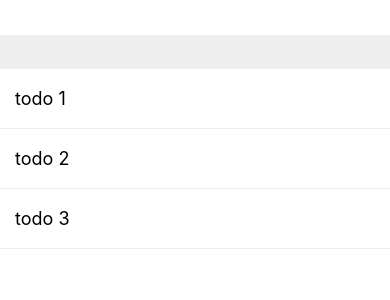
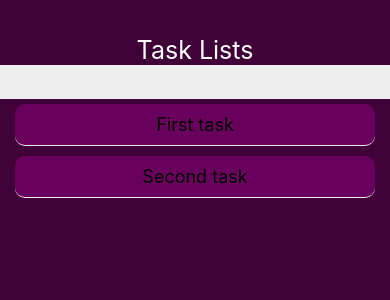
Before and after one commit to lmasucci-gt/Todo-List-App, a React Native app: screen / in a window 390 px wide. Shown: the top 300 px of the page. Built offline with nearby package versions, Linux system fonts and the light colour scheme.

Commit message:
Se crean componentes Modal y Detail. Se agrega propiedad title a estructura del TODO. Se crean estados para manejar informacion a mostrar en modal

```diff
--- a/src/actions/todos.js
+++ b/src/actions/todos.js
@@ -5,11 +5,12 @@ export const complete = (id) => ({
   payload: id,
 });
 
-export const submit = (text) => ({
+export const submit = (text, description) => ({
   type: SUBMIT,
   payload: {
     id: Math.random().toString(36),
-    desc: text,
+    title: text,
+    desc: description,
     completed: false,
   },
 });
--- /dev/null
+++ b/src/components/Detail.js
@@ -0,0 +1,28 @@
+import React from 'react';
+import { Button, FlatList, Text, View, StyleSheet, Dimensions } from 'react-native';
+
+export default ({ closeModal }) => {
+    return (
+        <>
+            <View style={styles.button}>
+                <Button title='Cerrar' onPress={closeModal}/>
+            </View>
+        </>
+    )
+}
+
+const styles = StyleSheet.create ({
+    list : {
+        height: Dimensions.get('window').height - 250,
+    },
+    item: {
+        borderBottomWidth:1,
+        borderColor: '#ccc',
+        height: 50,
+        justifyContent: 'center',
+        padding: 15,
+    },
+    button: {
+        paddingBottom:15,
+    }
+})
--- a/src/components/ListItem.js
+++ b/src/components/ListItem.js
@@ -1,32 +1,37 @@
 import React from "react";
 import { TouchableOpacity, Text, StyleSheet } from "react-native";
 
-export default ({ desc, onPress, completed }) => {
+export default ({ title, onPress, completed }) => {
   return (
     <TouchableOpacity onPress={onPress} style={styles.container}>
-
-      {completed
-      ? <Text style={[styles.text, styles.strike]}>{desc}</Text>
-      : <Text style={styles.text}>{desc}</Text>
-    }
-
+      {completed ? (
+        <Text style={[styles.text, styles.strike]}>{title}</Text>
+      ) : (
+        <Text style={styles.text}>{title}</Text>
+      )}
     </TouchableOpacity>
   );
 };
 
 const styles = StyleSheet.create({
   container: {
+    borderRadius: 10,
+    marginHorizontal: 15,
+    marginVertical: 5,
+    padding: 10,
+    backgroundColor: "#69005D",
     paddingHorizontal: 15,
-    height: 60,
     justifyContent: "center",
     borderBottomWidth: 1,
     borderBottomColor: "#eee",
+    justifyContent: "center",
+    alignItems: "center",
   },
   text: {
     fontSize: 18,
   },
   strike: {
-      textDecorationLine: 'line-through',
-      textDecorationStyle: 'solid',
-  }
+    textDecorationLine: "line-through",
+    textDecorationStyle: "solid",
+  },
 });
--- /dev/null
+++ b/src/components/Modal.js
@@ -0,0 +1,34 @@
+import React, { Children } from 'react';
+import { Dimensions, StyleSheet, Modal, View, Text } from 'react-native';
+
+export default ({ children, visibility }) => {
+    return (
+        <Modal animationType='slide' transparent={true} visible={visibility}>
+        <View style={styles.center}>
+        <View style={styles.modalView}>
+            {children}
+          </View>
+        </View>
+        </Modal>
+    )
+ }
+
+ const styles = StyleSheet.create({
+    center: {
+        flex: 1,
+        justifyContent: 'center',
+        alignItems: 'center',
+        backgroundColor: 'rgba(0,0,0,0.3)',
+      },
+    modalView: {
+        minWidth: Dimensions.get('window').width -100,
+        backgroundColor: '#fff',
+        borderRadius: 4,
+        padding: 0,
+        shadowColor: '#000',
+        shadowOffset: {
+          width: 0,
+          height: 3,
+        }
+      },
+ })
--- a/src/index.js
+++ b/src/index.js
@@ -1,60 +1,125 @@
 import React, { useState } from "react";
-import { StyleSheet, View, FlatList } from "react-native";
-import { connect } from 'react-redux'
-import { complete, submit } from './actions/todos'
-import Input from './components/Input'
-import ListItem from './components/ListItem'
+import { StyleSheet, View, FlatList, Text, Button } from "react-native";
+import { connect } from "react-redux";
+import { complete, submit } from "./actions/todos";
+import Detail from "./components/Detail";
+import Input from "./components/Input";
+import ListItem from "./components/ListItem";
+import Modal from "./components/Modal";
 
-const mapStateToProps = state => {
-  return {data: state.todos}
-}
+const mapStateToProps = (state) => {
+  return { data: state.todos };
+};
 
-const mapDispatchToProps = dispatch => ({
+const mapDispatchToProps = (dispatch) => ({
   complete: (id) => dispatch(complete(id)),
   submit: (val) => dispatch(submit(val)),
-})
+});
 
-const App = ({data, complete, submit}) => {
-
+const App = ({ data, complete, submit }) => {
   //states
-  const [titleValue, setTitleValue] = useState('');
-  const [value, setDescValue] = useState('');
+  const [titleValue, setTitleValue] = useState("");
+  const [value, setDescValue] = useState("");
+  const [visibility, setVisibility] = useState(false);
+  const [showDetailId, setShowDetailId] = useState("");
+  const [showDetailTitle, setShowDetailTitle] = useState("");
+  const [showDetailDesc, setShowDetailDesc] = useState("");
 
   const handleDesc = (val) => {
-    console.log(val)
-    setDescValue(val)
-  }
+    console.log(val);
+    setDescValue(val);
+  };
 
   const handleSubmit = () => {
-    submit(value)
-    setDescValue('')
-  }
+    submit(value);
+    setDescValue("");
+  };
+
+  const handleDetail = (id, title, desc) => {
+    setShowDetailId(id);
+    setShowDetailTitle(title);
+    setShowDetailDesc(desc);
+    setVisibility(true);
+  };
+
+  const handleCloseDetail = () => {
+    setShowDetailId("");
+    setShowDetailTitle("");
+    setShowDetailDesc("");
+    setVisibility(false);
+  };
 
   return (
-    <View style={styles.container}>
+    <View style={styles.containerHome}>
+      <View style={styles.header}>
+        <Text style={styles.headerTitle}>Task Lists</Text>
+      </View>
+
+      <View>
         <Input onChange={handleDesc} value={value} onSubmit={handleSubmit} />
         <FlatList
           style={styles.list}
           data={data}
-      keyExtractor={ x => String(x.id) }
-      renderItem={({item}) =>
-      <ListItem completed={item.completed} onPress={() => complete(item.id)} desc= {item.desc} />}
+          keyExtractor={(x) => String(x.id)}
+          renderItem={({ item }) => (
+            <ListItem
+              completed={item.completed}
+              onPress={() => handleDetail(item.id, item.title, item.desc)}
+              title={item.title}
+              desc={item.desc}
             />
+          )}
+        />
+
+        <Modal visibility={visibility}>
+          {visibility ? (
+            <View>
+              <View>
+                <Text>{showDetailTitle}</Text>
+              </View>
+              <View>
+                <Text>{showDetailDesc}</Text>
+              </View>
+              <View>
+                <Button title="Aceptar" />
+                <Button title="Cerrar" onPress={() => setVisibility(false)} />
+              </View>
+            </View>
+          ) : (
+            <Detail closeModal={() => handleCloseDetail()} />
+          )}
+        </Modal>
+      </View>
     </View>
   );
 };
 
 const styles = StyleSheet.create({
+  containerHome: {
+    flex: 1,
+    flexDirection: "column",
+    backgroundColor: "#3F0138",
+  },
+  header: {
+    marginTop: 35,
+    justifyContent: "center",
+    alignItems: "center",
+  },
+  headerTitle: {
+    color: "white",
+    alignContent: "center",
+    justifyContent: "center",
+    fontSize: 25,
+  },
   container: {
-      marginTop: 35,
     flex: 1,
-      backgroundColor: '#fff',
-      alignItems: 'flex-start',
-      justifyContent: 'flex-start',
+    backgroundColor: "#fff",
+    alignItems: "flex-start",
+    justifyContent: "flex-start",
   },
-    list : {
-      alignSelf: 'stretch',
+  list: {
+    alignSelf: "stretch",
   },
 });
 
-export default connect(mapStateToProps, mapDispatchToProps)(App)
+export default connect(mapStateToProps, mapDispatchToProps)(App);
--- a/src/reducers/todos.js
+++ b/src/reducers/todos.js
@@ -2,9 +2,8 @@ import { COMPLETE, SUBMIT } from '../actions-types/todos';
 
 //Persistencia de datos en memoria
 const initialState = [
-  { id: 1, desc: "todo 1", completed: false },
-  { id: 2, desc: "todo 2", completed: false },
-  { id: 3, desc: "todo 3", completed: false },
+  { id: 1, title: 'First task', desc: "Install dependencies", completed: false },
+  { id: 2, title: 'Second task', desc: "Scaffolding", completed: false },
 ];
 
 
@@ -12,7 +11,7 @@ const todos =  (state = initialState, action) => {
   switch (action.type) {
     case COMPLETE:
       console.log("disparando action")
-      return state.map(x => x.id === action.payload ? ({...x, completed: !x.completed}): x)
+      return state.map(x => x.id === action.payload ? ({...x, completed: true}): x)
     case SUBMIT:
       return [action.payload].concat(state);
     default:
```
Lines whose indentation alone changed are shown as unchanged.
